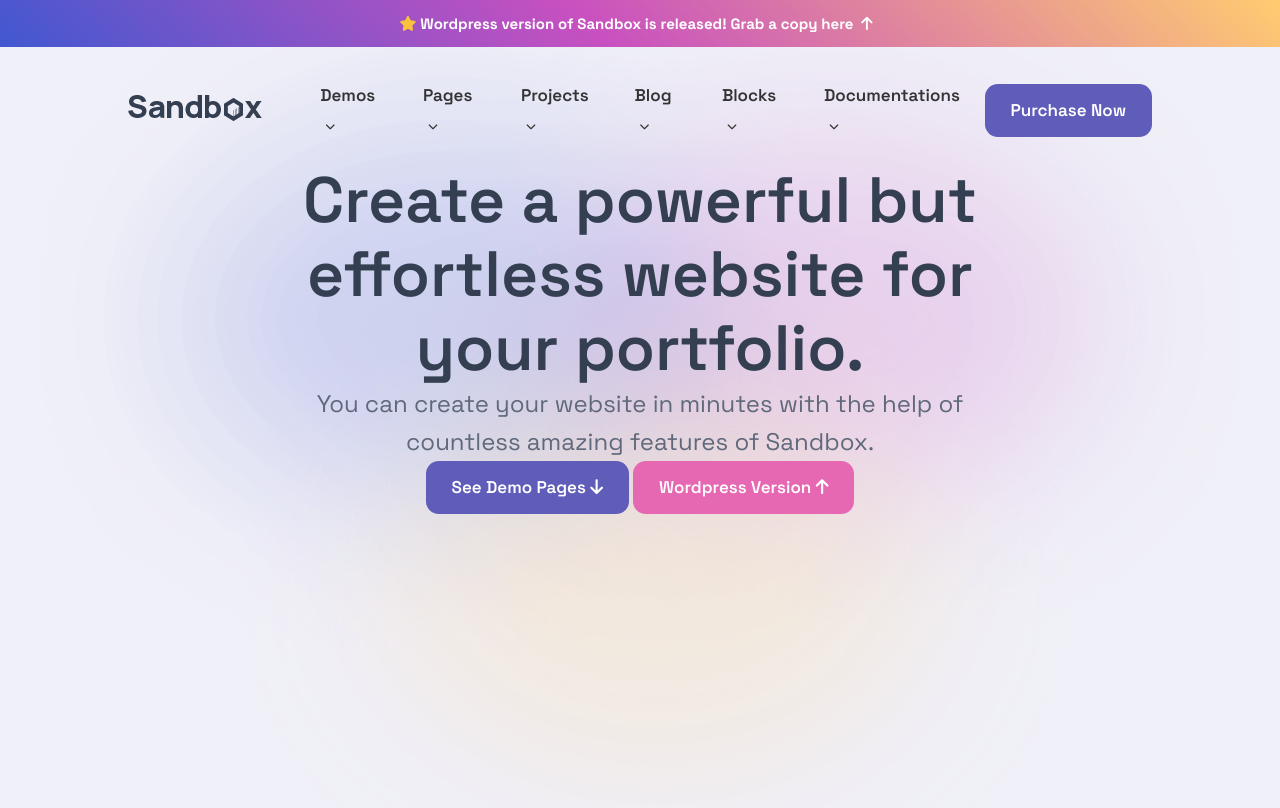
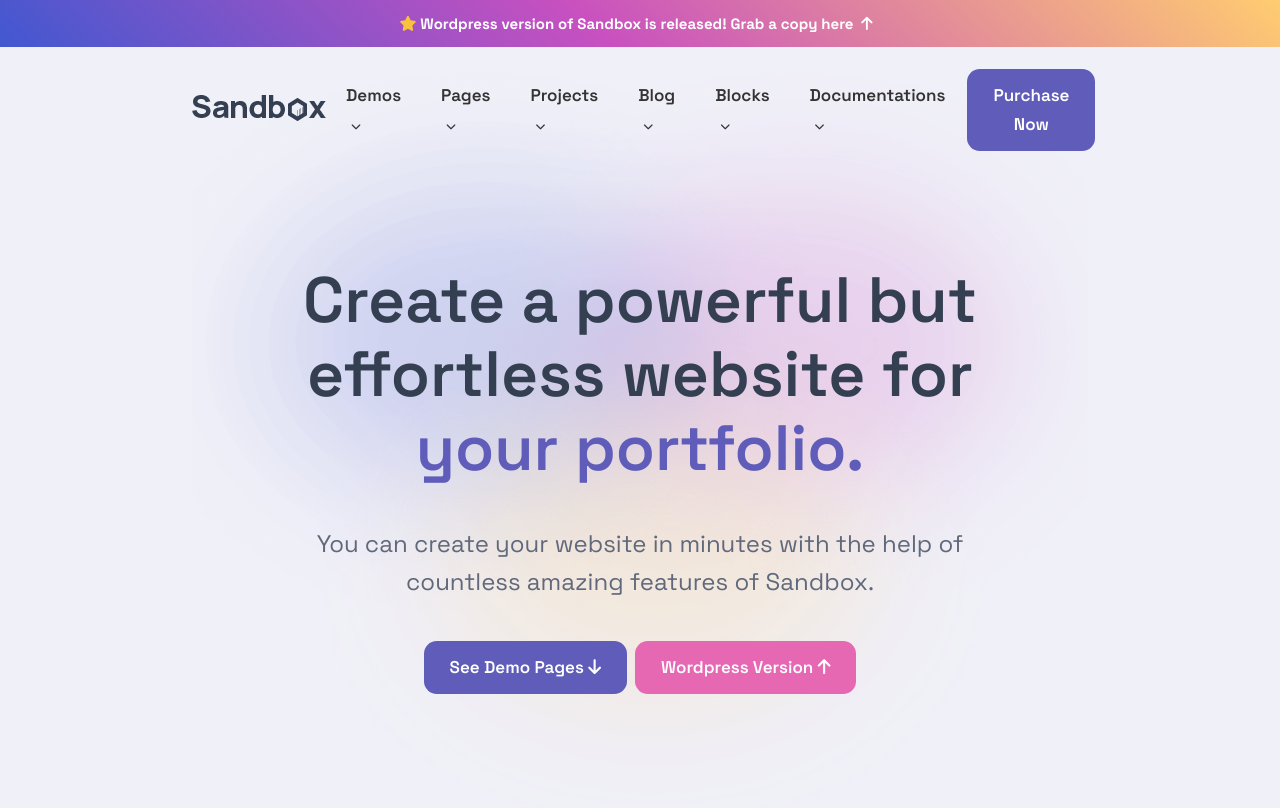
Before and after one commit to SerenaHa12/clone_sandbox, a plain HTML site: page index.html in a window 1280 px wide. Drawn offline with Linux system fonts and the light colour scheme.

Commit message:
done banner

```diff
--- a/assets/css/root.css
+++ b/assets/css/root.css
@@ -17,6 +17,10 @@
     outline: none;
     box-sizing: border-box;
     font-family: 'Space Grotesk', sans-serif;
+}
+
+html{
+    background: var(--bg-color);
 }
 
 h1{
@@ -65,6 +69,7 @@ p{
 
 .btn{
     padding: 12px 26px;
+    margin: 0 2px;
     color: #fff;
     font-weight: 600;
     font-size: 17px;
--- a/assets/css/style.css
+++ b/assets/css/style.css
@@ -46,7 +46,8 @@
 /* 2.1 Header Nav */
 header{
     min-height: 100vh;
-    width: 100%;
+    width: 70%;
+    margin: 0 auto;
     background-color: var(--bg-color);
     background-image: url(../img/header/blurry.png);
     background-size: cover;
@@ -57,14 +58,8 @@ header{
 
 header nav{
     display: flex;
-    justify-content: center;
+    justify-content: space-between;
     align-items: center;
-    padding: 0 2%;
-    margin: 0 8%;
-}
-
-header nav .nav-logo{
-    width: 200px;
 }
 
 header nav ul{
@@ -107,19 +102,22 @@ header nav ul li a::after{
     content: '\f078';
 }
 
-header nav .nav-btn{
-    width: 200px;
-    display: flex;
-    justify-content: flex-end;
-}
-
 /* 2.2 Header Banner */
 header .banner{
     align-items: center;
     text-align: center;
+    margin: 100px 0;
 }
 
 header .banner h1{
     width: 740px;
     margin: 0 auto;
 }
+
+header .banner h1 span{
+    color: var(--purple-color)
+}
+
+header .banner p{
+    margin: 40px 0;
+}
```
Also changed, not shown: index.html (+2 -0 lines), assets/img/slider/slide_01.jpg (added), assets/img/slider/slide_02.jpg (added), assets/img/slider/slide_03.jpg (added), assets/img/slider/slide_04.jpg (added), assets/img/slider/slide_05.jpg (added), assets/img/slider/slide_07.jpg (added), assets/img/slider/slide_08.jpg (added).
